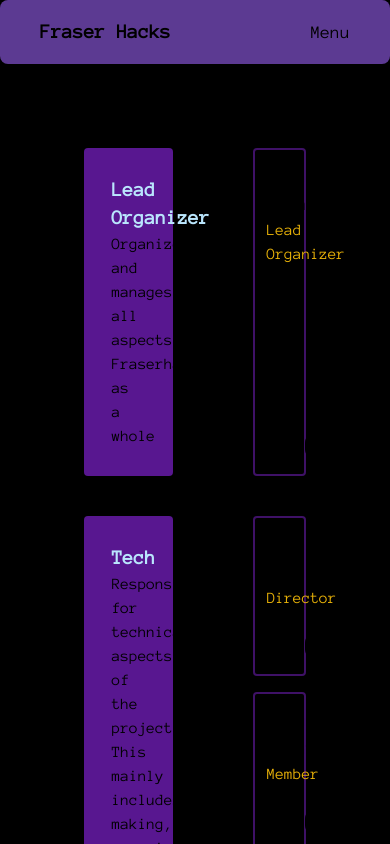
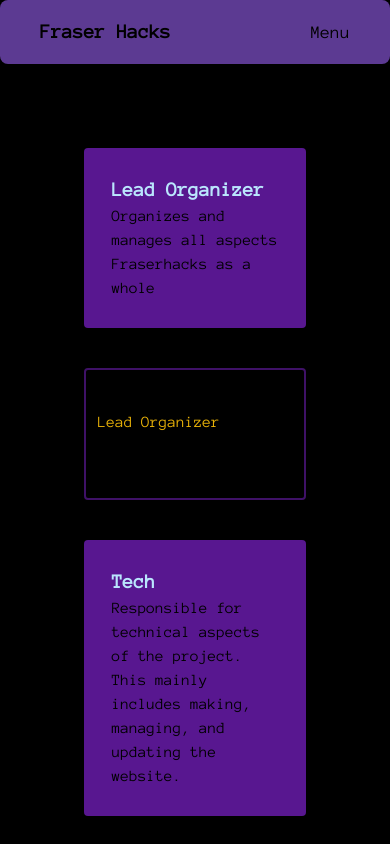
Before and after one commit to FraserHacks/fraserhacks24website, a Next.js app: page /team in a window 390 px wide. Shown: the top 844 px of the page. Built offline with nearby package versions, Linux system fonts and the light colour scheme.

Commit message:
responsive for mobile

```diff
--- a/components/TeamPage/TeamDepartment.tsx
+++ b/components/TeamPage/TeamDepartment.tsx
@@ -20,15 +20,15 @@
 
 const TeamDepartment: React.FC<TeamDepartmentProps> = ({ teamSector }) => {
   return (
-    <div className="flex flex-row justify-center my-10 w-full">
-      <div className="flex flex-row w-4/6 gap-20">
-        <div className="w-2/5 p-7 bg-purple-700 bg-opacity-70 rounded">
+    <div className="flex justify-center my-10 w-full">
+      <div className="flex flex-col sm:flex-row w-4/6 gap-10 sm:gap-20">
+        <div className="w-full sm-w-2/5 p-7 bg-purple-700 bg-opacity-70 rounded">
           <h2 className="text-sky-200 font-bold text-xl">
             {teamSector.sectorName}
           </h2>
           <p>{teamSector.description}</p>
         </div>
-        <ul className="grid grid-cols-1 lg:grid-cols-2 gap-4 w-3/4">
+        <ul className="grid grid-cols-1 lg:grid-cols-2 gap-4 w-full sm:w-3/4">
           {teamSector.teamMembers.map((member) => (
             <TeamMember
               key={member.name}
```
